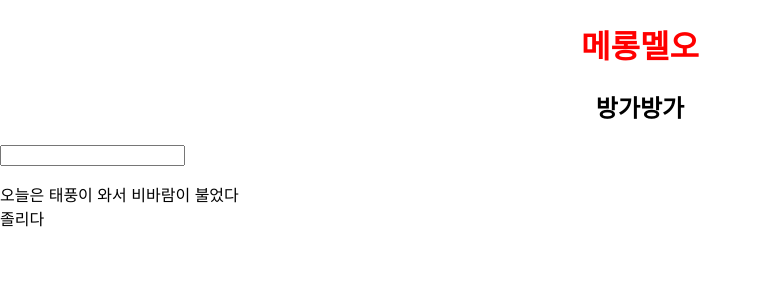
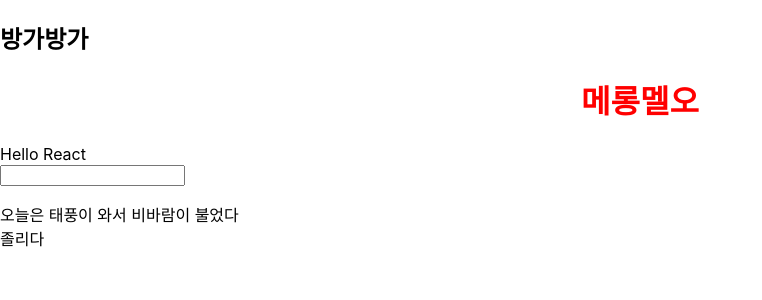
Before and after one commit to YoungHeeSo/react-study202308, a React (Create React App) app: page / in a window 1280 px wide. Shown: the top 300 px of the page, without its empty margins (0-762 px from the left). Built offline with nearby package versions, Linux system fonts and the light colour scheme.

Commit message:
컴포넌트 기초 학습

```diff
--- a/src/App.js
+++ b/src/App.js
@@ -1,32 +1,27 @@
 
 import React from 'react';
 import './App.css';
+import AppItem from './AppItem';
+import Noname from './Noname';
+import Hello from './Hello';
 
-function App() {
+const App=() =>{
 
   // const $h2=React.createElement('h2', null, '반가워요!~');
   const $h2=<h2>방가방가</h2>;
 
   return (
-    // <React.Fragment>
+    // <React.Fragment></React.Fragment>
       <>
-      <div className="App">
-        <h1>메롱멜오</h1>
         {$h2}
-      </div>
-
-      <div className='noname'>
-        <input type='text' />
-        <p>
-          오늘은 태풍이 와서 비바람이 불었다 <br />
-          졸리다
-        </p>
-      </div>
+        <AppItem />
+        <Hello />
+        <Noname />
       </>
-    // </React.Fragment>
   );
 }
 
 export default App;
 
 //닫는 태그가 없다면 < />으로 써
+// <React.Fragment></React.Fragment> 대신 <></>로 써
--- /dev/null
+++ b/src/AppItem.js
@@ -0,0 +1,15 @@
+
+//class 컴포넌트
+import React from "react";
+
+class AppItem extends React.Component{
+    render(){
+        return (
+            <div className="App">
+                <h1>메롱멜오</h1>
+            </div>
+        );
+    }
+}
+
+export default AppItem;
--- /dev/null
+++ b/src/Hello.js
@@ -0,0 +1,7 @@
+import React from 'react';
+
+const Hello = () => {
+  return <div>Hello React</div>;
+};
+
+export default Hello;
--- /dev/null
+++ b/src/Noname.js
@@ -0,0 +1,19 @@
+
+
+//컴포넌트
+
+import React from "react";
+
+const Noname=() =>{
+    return(
+        <div className='noname'>
+        <input type='text' />
+        <p>
+          오늘은 태풍이 와서 비바람이 불었다 <br />
+          졸리다
+        </p>
+      </div>
+    );
+}
+
+export default Noname;
```
